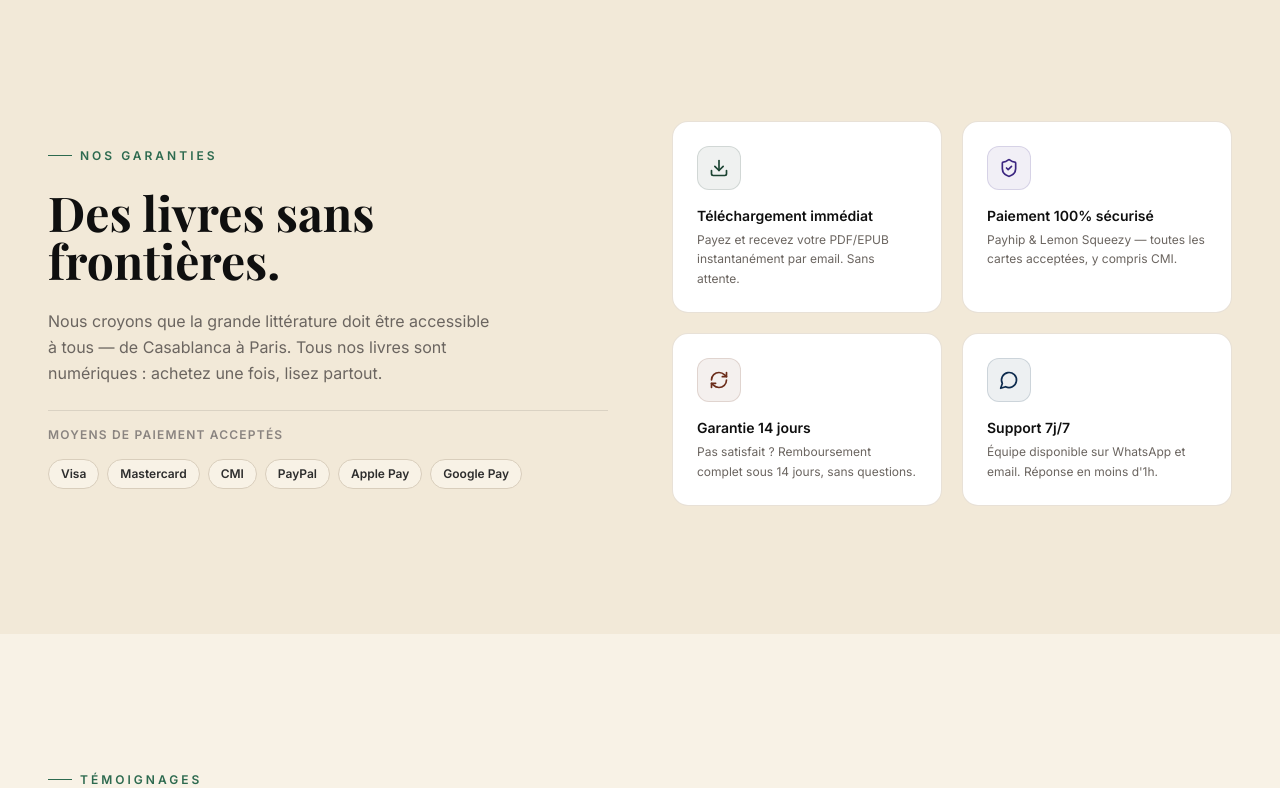
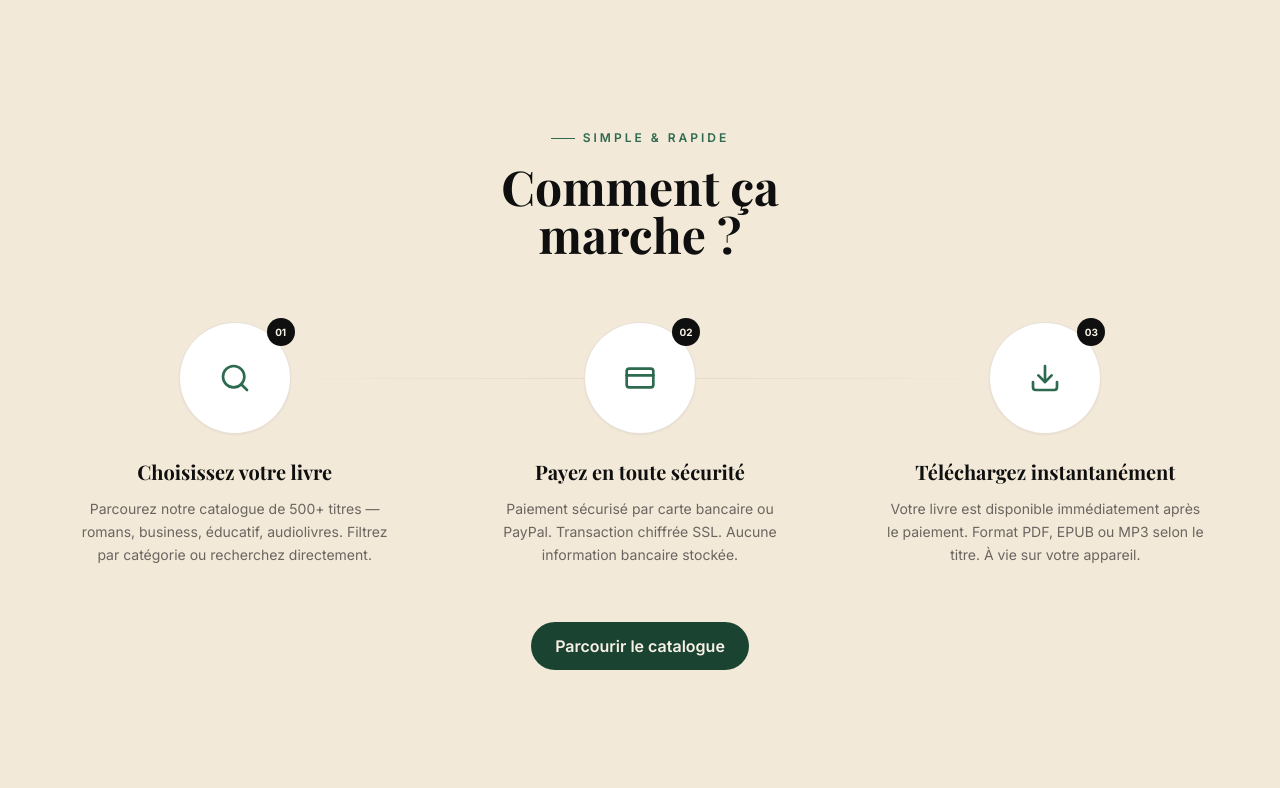
Before and after one commit to genuisolv-B1/wordhear, a Next.js app: page / in a window 1280 px wide. Shown: the part 4400-5188 px from the top of the page. Built offline with nearby package versions, Linux system fonts and the light colour scheme; a web font is replaced by a local one.

Commit message:
Add HowItWorks section

```diff
--- a/app/page.tsx
+++ b/app/page.tsx
@@ -4,6 +4,7 @@ import Stats from '@/components/Stats'
 import Categories from '@/components/Categories'
 import FeaturedBooks from '@/components/FeaturedBooks'
 import AudioBooks from '@/components/AudioBooks'
+import HowItWorks from '@/components/HowItWorks'
 import WhyUs from '@/components/WhyUs'
 import Testimonials from '@/components/Testimonials'
 import Newsletter from '@/components/Newsletter'
@@ -20,6 +21,7 @@ export default function Home() {
       <Categories />
       <FeaturedBooks />
       <AudioBooks />
+      <HowItWorks />
       <WhyUs />
       <Testimonials />
       <Newsletter />
--- /dev/null
+++ b/components/HowItWorks.tsx
@@ -0,0 +1,116 @@
+'use client'
+
+import { Search, CreditCard, Download } from 'lucide-react'
+import { useApp } from '@/contexts/AppContext'
+
+const copy = {
+  FR: {
+    label: 'Simple & rapide',
+    title: 'Comment ça\nmarche ?',
+    steps: [
+      {
+        icon: Search,
+        number: '01',
+        title: 'Choisissez votre livre',
+        desc: 'Parcourez notre catalogue de 500+ titres — romans, business, éducatif, audiolivres. Filtrez par catégorie ou recherchez directement.',
+      },
+      {
+        icon: CreditCard,
+        number: '02',
+        title: 'Payez en toute sécurité',
+        desc: 'Paiement sécurisé par carte bancaire ou PayPal. Transaction chiffrée SSL. Aucune information bancaire stockée.',
+      },
+      {
+        icon: Download,
+        number: '03',
+        title: 'Téléchargez instantanément',
+        desc: 'Votre livre est disponible immédiatement après le paiement. Format PDF, EPUB ou MP3 selon le titre. À vie sur votre appareil.',
+      },
+    ],
+    cta: 'Parcourir le catalogue',
+  },
+  EN: {
+    label: 'Simple & fast',
+    title: 'How does\nit work?',
+    steps: [
+      {
+        icon: Search,
+        number: '01',
+        title: 'Choose your book',
+        desc: 'Browse our catalogue of 500+ titles — novels, business, educational, audiobooks. Filter by category or search directly.',
+      },
+      {
+        icon: CreditCard,
+        number: '02',
+        title: 'Pay securely',
+        desc: 'Secure payment by credit card or PayPal. SSL encrypted transaction. No banking information stored.',
+      },
+      {
+        icon: Download,
+        number: '03',
+        title: 'Download instantly',
+        desc: 'Your book is available immediately after payment. PDF, EPUB or MP3 format depending on the title. Yours forever on any device.',
+      },
+    ],
+    cta: 'Browse catalogue',
+  },
+}
+
+export default function HowItWorks() {
+  const { lang } = useApp()
+  const t = copy[lang]
+
+  return (
+    <section className="py-24 sm:py-32 bg-cream-200 dark:bg-dark-900 transition-colors duration-300">
+      <div className="max-w-7xl mx-auto px-5 sm:px-8 lg:px-12">
+
+        {/* Header */}
+        <div className="text-center space-y-4 mb-16">
+          <div className="section-label justify-center">{t.label}</div>
+          <h2 className="font-serif text-4xl sm:text-5xl font-bold text-ink-900 dark:text-cream-100 leading-tight whitespace-pre-line">
+            {t.title}
+          </h2>
+        </div>
+
+        {/* Steps */}
+        <div className="grid sm:grid-cols-3 gap-6 sm:gap-8 relative">
+
+          {/* Connector line */}
+          <div className="hidden sm:block absolute top-14 left-[calc(16.67%+2rem)] right-[calc(16.67%+2rem)] h-px bg-gradient-to-r from-transparent via-cream-400/60 dark:via-dark-600/60 to-transparent" />
+
+          {t.steps.map((step, i) => {
+            const Icon = step.icon
+            return (
+              <div key={i} className="relative flex flex-col items-center text-center group">
+
+                {/* Icon circle */}
+                <div className="relative mb-6">
+                  <div className="w-28 h-28 rounded-full bg-white dark:bg-dark-800 border border-cream-400/60 dark:border-dark-700/50 shadow-sm flex items-center justify-center group-hover:shadow-md transition-all duration-300 group-hover:-translate-y-1">
+                    <Icon className="w-8 h-8 text-forest-700 dark:text-forest-500" />
+                  </div>
+                  <span className="absolute -top-1 -right-1 w-7 h-7 rounded-full bg-ink-900 dark:bg-cream-200 text-cream-100 dark:text-ink-900 text-[10px] font-bold flex items-center justify-center">
+                    {step.number}
+                  </span>
+                </div>
+
+                <h3 className="font-serif text-xl font-bold text-ink-900 dark:text-cream-100 mb-3">
+                  {step.title}
+                </h3>
+                <p className="text-sm text-ink-500 dark:text-dark-400 leading-relaxed max-w-xs">
+                  {step.desc}
+                </p>
+              </div>
+            )
+          })}
+        </div>
+
+        {/* CTA */}
+        <div className="text-center mt-14">
+          <a href="#catalogue" className="btn-primary inline-flex">
+            {t.cta}
+          </a>
+        </div>
+      </div>
+    </section>
+  )
+}
```
